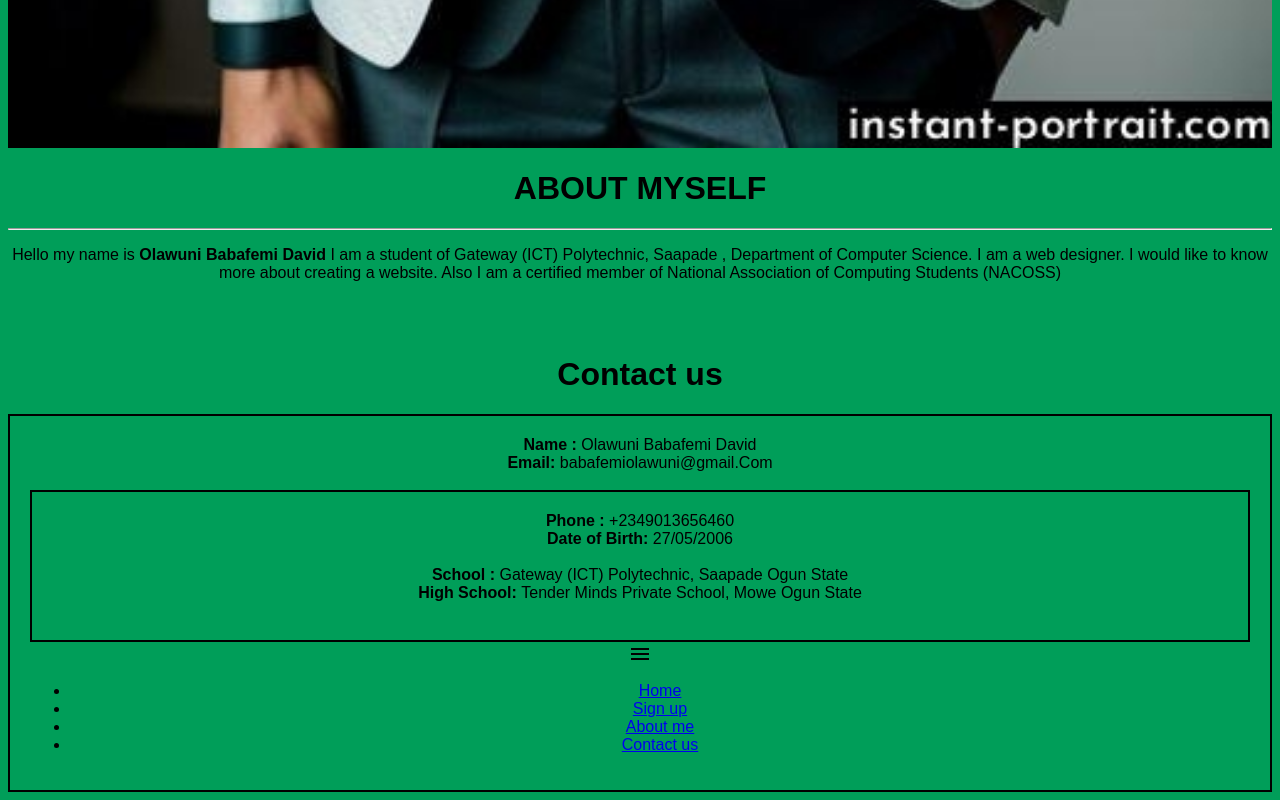
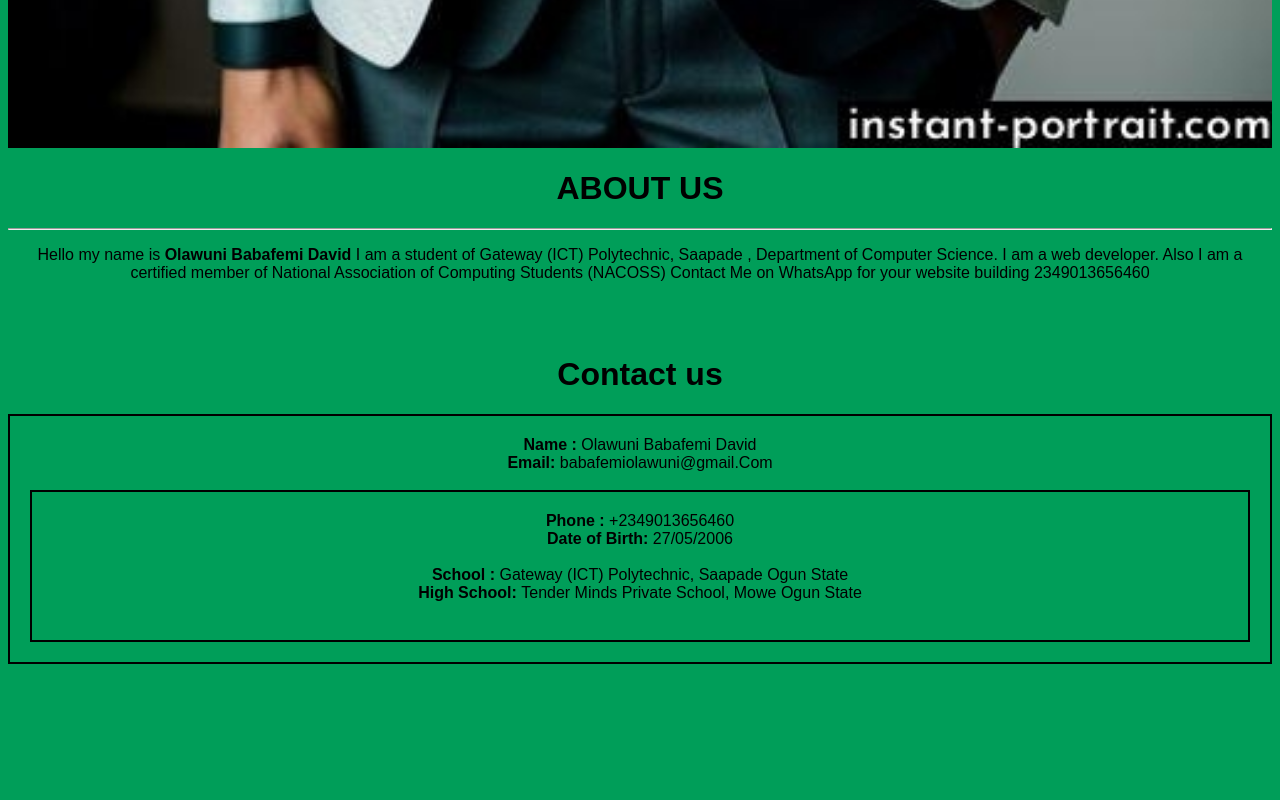
Before and after one commit to Babafemi-Olawuni-1/babafemi-olawuni, a plain HTML site: page index.html in a window 1280 px wide. Shown: the part 1844-2644 px from the top of the page. After the commit the page ends 2516 px from the top, so only its background shows below. Drawn offline with nearby package versions, Linux system fonts and the light colour scheme.

Commit message:
Update index.html

```diff
--- a/index.html
+++ b/index.html
@@ -5,7 +5,7 @@
       content="text/html; charset=UTF-8"
         />
         <meta name=""content="">
-        <title> My Personal Website </title>
+        <title> My Profile </title>
         <link rel="stylesheet" href="Style.css" title="" type="" />
         <link rel="stylesheet" href="https://fonts.googleapis.com/css2?family=Material+Symbols+Outlined:opsz,wght,FILL,GRAD@24,400,0,0" />
   </head>
@@ -15,9 +15,10 @@
         <h3 class="top"> I am <span> "Olawuni Babafemi David" </span></h3>
         <img src="my.jpg"alt=""
         <br /><br />
-          <h1> ABOUT MYSELF</h1>
+          <h1> ABOUT US</h1>
         <hr />
-        <p> Hello my name is <strong> Olawuni Babafemi David</strong> I am a student of Gateway (ICT) Polytechnic, Saapade , Department of Computer Science. I am a web designer. I would like to know more about creating a website. Also I am a certified member of National Association of Computing Students (NACOSS)</p>
+        <p> Hello my name is <strong> Olawuni Babafemi David</strong> I am a student of Gateway (ICT) Polytechnic, Saapade , Department of Computer Science. I am a web developer. Also I am a certified member of National Association of Computing Students (NACOSS)
+        Contact Me on WhatsApp for your website building 2349013656460</p>
         <br /><br />
         <h1> Contact us</h1>
         <div class="info">
@@ -26,7 +27,7 @@
           <b> Email: </b> babafemiolawuni@gmail.Com
           <br /><br/>
         <div class="info">
-          <b> Phone : </b> +2349013656460
+          <b> Phone : </b>  +2349013656460
           <br />
           <b> Date of Birth: </b> 27/05/2006
           <br /><br/>
@@ -38,15 +39,7 @@
         </div>
         <div<link rel="stylesheet" href="https://fonts.googleapis.com/css2?family=Material+Symbols+Outlined:opsz,wght,FILL,GRAD@20..48,100..700,0..1,-50..200" />
 
-               <span class="material-symbols-outlined">
-menu
-</span>
-              <ul>
-              <li><a href="#">Home</a></li>
-              <li><a href="Signup.html">Sign up</a></li>
-              <li><a href="#">About me</a></li>
-              <li><a href="#">Contact us</a></li>
-          </ul>
-        </div>
+               <span class="material-symbols-outlined" facebook-f
+              a href="www.facebook.com/babafemiolawunidavid  </span>
 
 </html>
```
